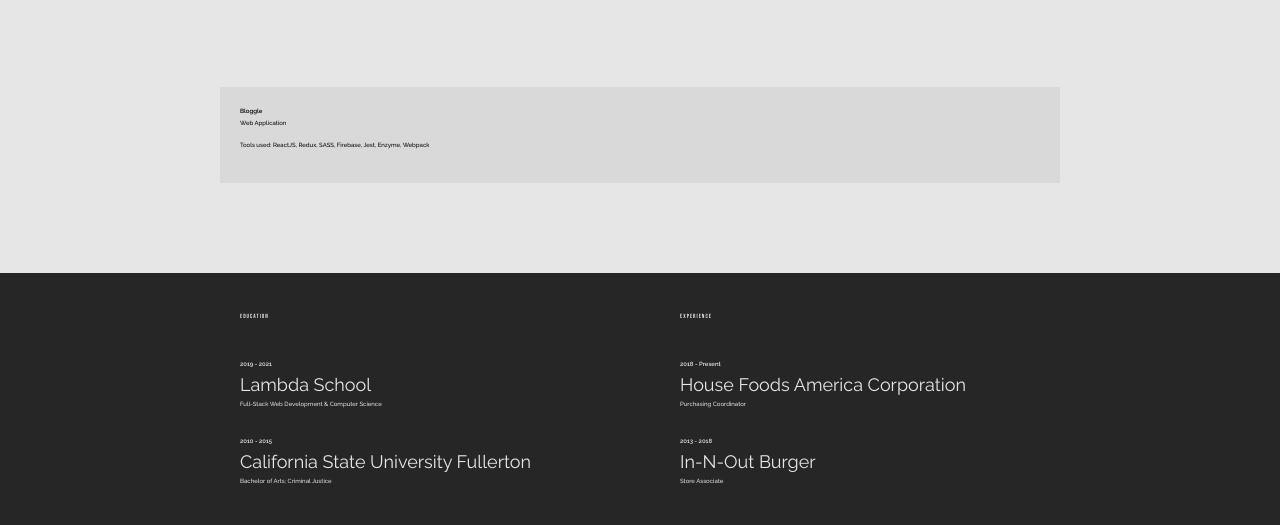
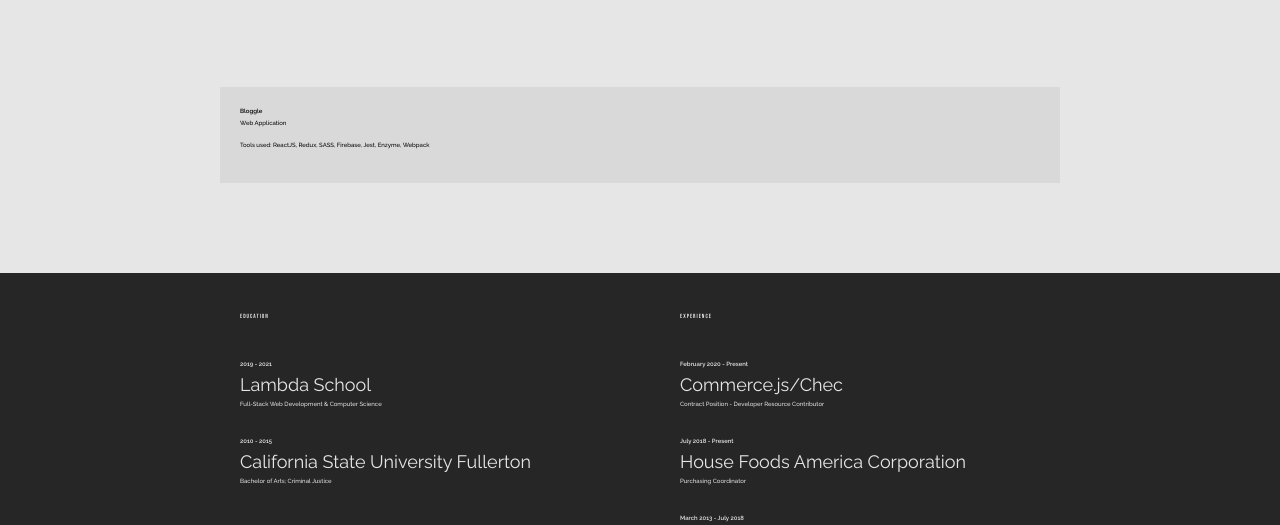
Before and after one commit to thomas-t-huynh/thomas-t-huynh-portfolio-site, a website built with Parcel: page index.html in a window 1280 px wide. Shown: the part 2533-3058 px from the top of the page. Built offline with nearby package versions, Linux system fonts and the light colour scheme.

Commit message:
Updated experience
Add commerce/chec contract

```diff
--- a/index.html
+++ b/index.html
@@ -300,12 +300,17 @@
         <div class="experience-div">
           <h2>Experience</h2>
           <div>
-            <h3>2018 - Present</h3>
+            <h3>February 2020 - Present</h3>
+            <h4>Commerce.js/Chec</h4>
+            <p>Contract Position - Developer Resource Contributor</p>
+          </div>
+          <div>
+            <h3>July 2018 - Present</h3>
             <h4>House Foods America Corporation</h4>
             <p>Purchasing Coordinator</p>
           </div>
           <div>
-            <h3>2013 - 2018</h3>
+            <h3>March 2013 - July 2018</h3>
             <h4>In-N-Out Burger</h4>
             <p>Store Associate</p>
           </div>
```
